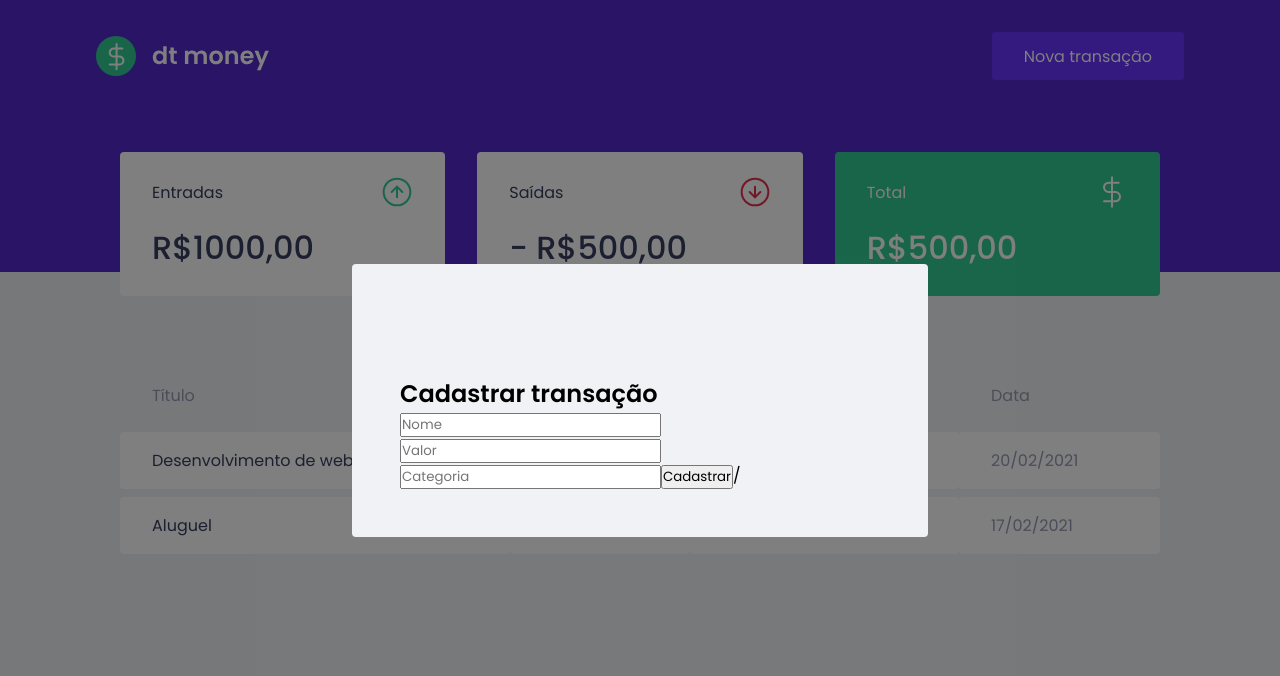
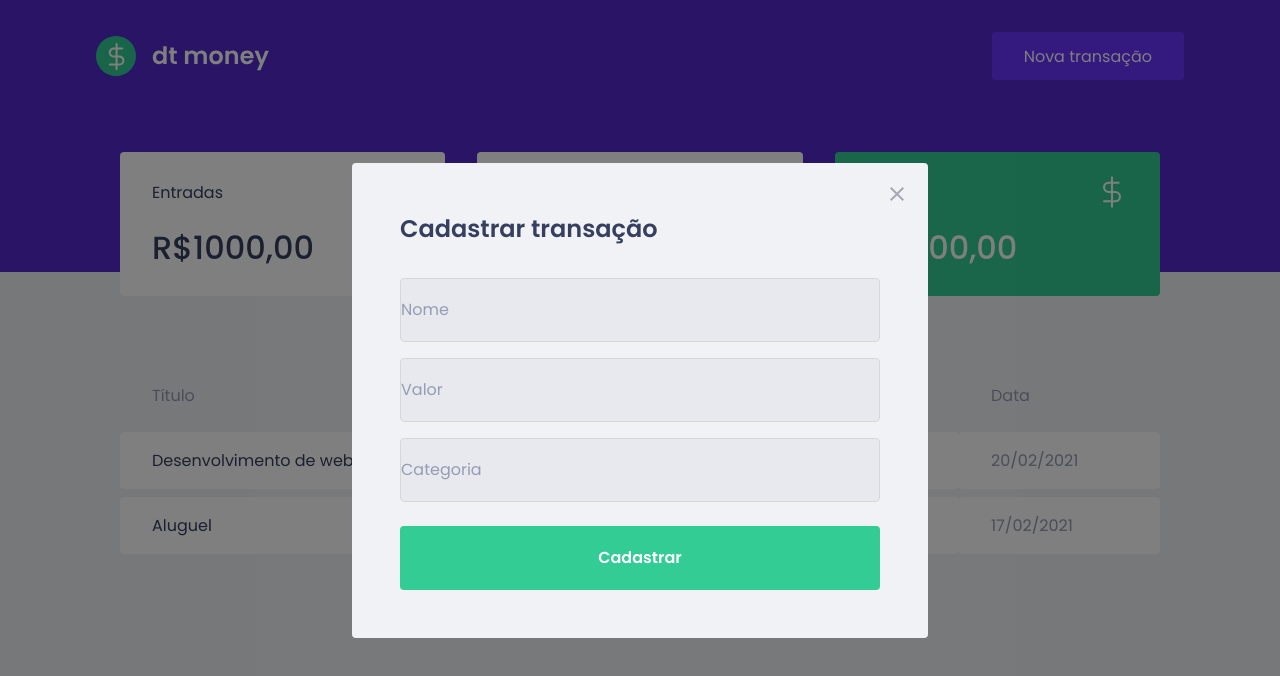
Before and after one commit to nymalone/02-ignite-dt-money, a React (Create React App) app: page / in a window 1280 px wide. Both pictures are taken after a click on the button "Nova transação". Shown: the top 676 px of the page. Built offline with nearby package versions, Linux system fonts and the light colour scheme; no server answers; what miragejs would draw is missing.

Commit message:
form styles done

```diff
--- a/src/components/NewTransactionModal/index.tsx
+++ b/src/components/NewTransactionModal/index.tsx
@@ -1,5 +1,8 @@
 import Modal from "react-modal";
-import { Container } from "../TransactionsTable/styles";
+
+import closeImg from "../../assets/close.svg";
+
+import { Container } from "./styles";
 
 interface NewTransactionModalProps {
   isOpen: boolean;
@@ -14,15 +17,19 @@
     <Modal
       isOpen={isOpen}
       onRequestClose={onRequestClose}
-      overlayClassName="react-modal-overlay" // estilização global no globa.ts
+      overlayClassName="react-modal-overlay"
       className="react-modal-content"
     >
+      <button type="button" onClick={onRequestClose} className="react-modal-close">
+        <img src={closeImg} alt="Close modal" />
+      </button>
+
       <Container>
         <h2>Cadastrar transação</h2>
         <input placeholder="Nome" />
         <input placeholder="Valor" type="number" />
         <input placeholder="Categoria" />
-        <button type="submit">Cadastrar</button>/
+        <button type="submit">Cadastrar</button>
       </Container>
     </Modal>
   );
--- a/src/components/NewTransactionModal/styles.ts
+++ b/src/components/NewTransactionModal/styles.ts
@@ -1,5 +1,46 @@
 import styled from 'styled-components'
 
 export const Container = styled.form`
+  h2 {
+    color: var(--text-title);
+    font-size: 1.5rem;
+    margin-bottom: 2rem;
+  }
 
+  input {
+    width: 100%;
+    padding: 0 .1.5rem;
+    height: 4rem;
+    border-radius: 0.25rem;
+    border: 1px solid var(--border);
+    background: var(--input-background);
+    font-weight: 400;
+    font-size: 1rem;
+
+    &::placeholder {
+      color: var(--text-body);
+    }
+
+    & + input {
+      margin-top: 1rem;
+    }
+  }
+
+  button[type="submit"] {
+    width: 100%;
+    padding: 0 1.5rem;
+    height: 4rem;
+    background: var(--green);
+    color: #fff;
+    border-radius: 0.25rem;
+    border: 0;
+    font-size: 1rem;
+    font-weight: 600;
+    margin-top: 1.5rem;
+    transition: filter 0.2s;
+
+    &:hover {
+      filter: brightness(0.9)
+    }
+  }
 `;
--- a/src/styles/global.ts
+++ b/src/styles/global.ts
@@ -12,6 +12,8 @@
   --text-body: #969CB3;
 
   --background: #F0F2F5;
+  --border: #d7d7d7;
+  --input-background: #e7e9ee;
   --shape: #FFF;
 }
   * {
@@ -72,4 +74,17 @@
     position: relative;
     border-radius: 0.25rem;
   }
+
+  .react-modal-close {
+    position: absolute;
+    right: 1.5rem;
+    top: 1.5rem;
+    border: 0;
+    background: transparent;
+    transition: filter 0.2s;
+
+    &:hover {
+      filter: brightness(0.8)
+    }
+  }
  `;
```
